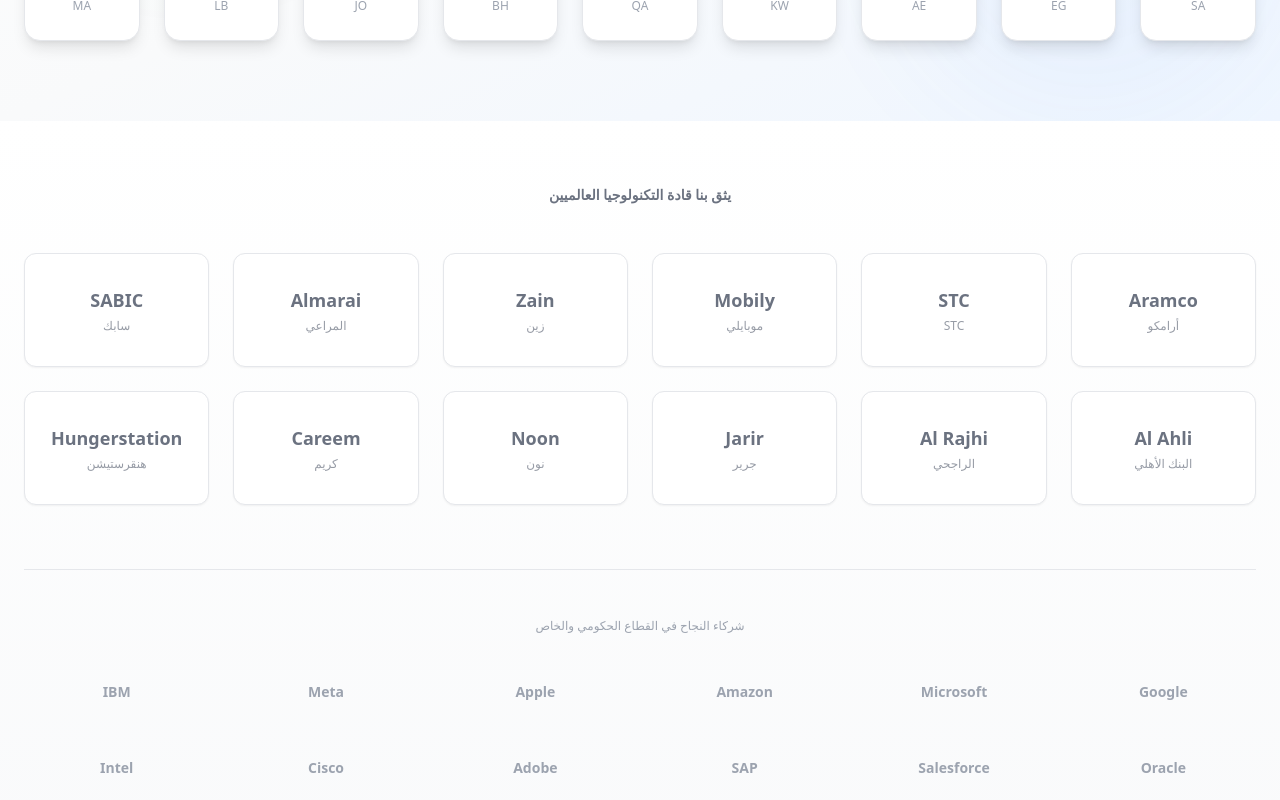
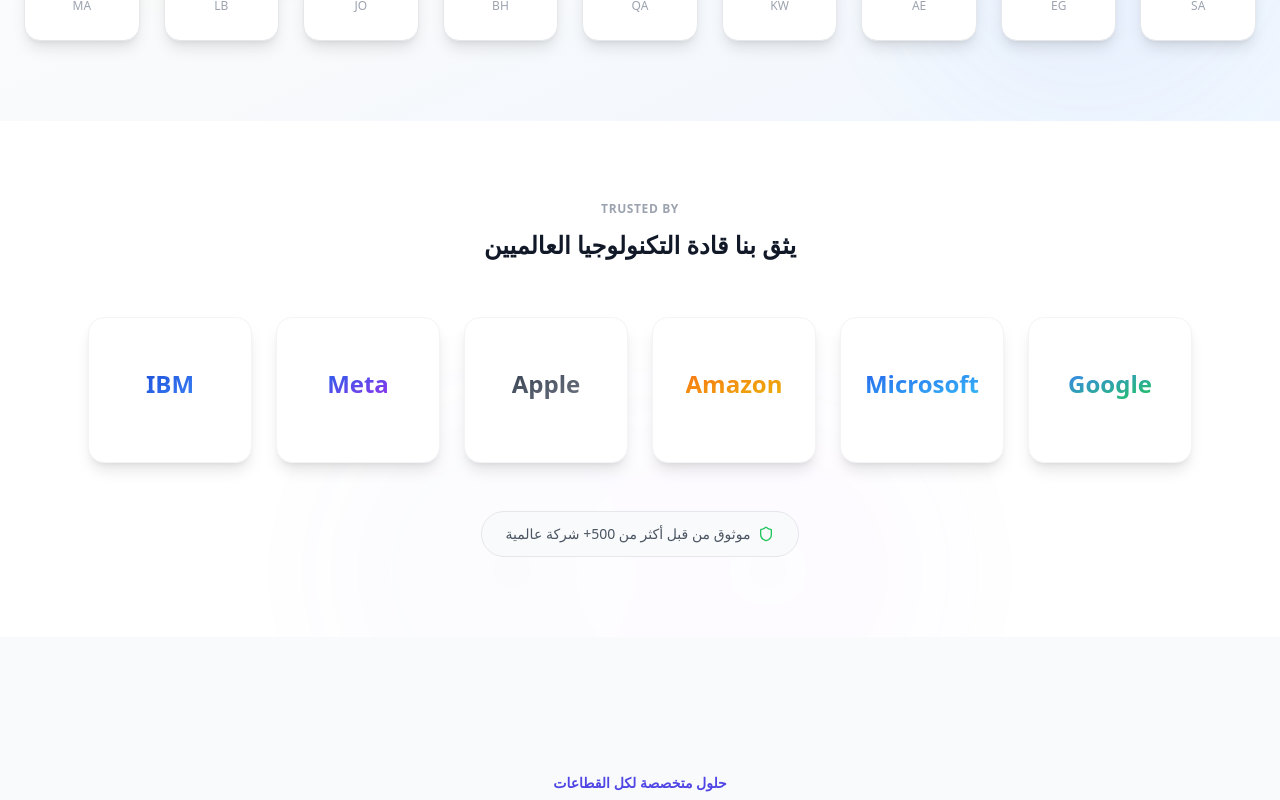
Before and after one commit to mahmoud-fouad2/server, a Next.js app in the folder client/: page / in a window 1280 px wide. Shown: the part 2260-3060 px from the top of the page. Built offline with nearby package versions, Linux system fonts and the light colour scheme; some icons are missing; a web font is replaced by a local one.

Commit message:
Premium companies section - 6 cards with elegant gradient design

```diff
--- a/client/src/components/LandingPage.jsx
+++ b/client/src/components/LandingPage.jsx
@@ -579,81 +579,85 @@
       </section>
 
       {/* Trusted by Companies Section */}
-      <section className={`py-16 relative ${isDark ? 'bg-cosmic-900' : 'bg-gradient-to-b from-white to-gray-50'}`}>
-        <div className="max-w-7xl mx-auto px-6">
+      <section className={`py-20 relative overflow-hidden ${isDark ? 'bg-cosmic-900' : 'bg-white'}`}>
+        {/* Subtle background decoration */}
+        <div className="absolute inset-0 opacity-[0.02]">
+          <div className="absolute top-1/2 left-1/4 w-96 h-96 bg-brand-500 rounded-full blur-3xl"></div>
+          <div className="absolute top-1/2 right-1/4 w-96 h-96 bg-purple-500 rounded-full blur-3xl"></div>
+        </div>
+
+        <div className="max-w-6xl mx-auto px-6 relative z-10">
           <motion.div
             initial={{ opacity: 0, y: 20 }}
             whileInView={{ opacity: 1, y: 0 }}
             viewport={{ once: true }}
             transition={{ duration: 0.5 }}
-            className="text-center mb-12"
+            className="text-center mb-14"
           >
-            <p className={`text-sm font-bold mb-2 ${isDark ? 'text-gray-400' : 'text-gray-500'}`}>يثق بنا قادة التكنولوجيا العالميين</p>
+            <p className={`text-xs uppercase tracking-wider font-bold mb-3 ${isDark ? 'text-gray-500' : 'text-gray-400'}`}>
+              Trusted By
+            </p>
+            <h3 className={`text-2xl font-bold ${isDark ? 'text-white' : 'text-gray-900'}`}>
+              يثق بنا قادة التكنولوجيا العالميين
+            </h3>
           </motion.div>
 
-          {/* Companies Grid */}
-          <div className="grid grid-cols-2 sm:grid-cols-3 md:grid-cols-4 lg:grid-cols-6 gap-4 md:gap-6">
+          {/* Premium Companies Cards */}
+          <div className="grid grid-cols-2 md:grid-cols-4 lg:grid-cols-6 gap-6">
             {[
-              { name: 'أرامكو', nameEn: 'Aramco', logo: '/companies/aramco.svg' },
-              { name: 'STC', nameEn: 'STC', logo: '/companies/stc.svg' },
-              { name: 'موبايلي', nameEn: 'Mobily', logo: '/companies/mobily.svg' },
-              { name: 'زين', nameEn: 'Zain', logo: '/companies/zain.svg' },
-              { name: 'المراعي', nameEn: 'Almarai', logo: '/companies/almarai.svg' },
-              { name: 'سابك', nameEn: 'SABIC', logo: '/companies/sabic.svg' },
-              { name: 'البنك الأهلي', nameEn: 'Al Ahli', logo: '/companies/alahli.svg' },
-              { name: 'الراجحي', nameEn: 'Al Rajhi', logo: '/companies/alrajhi.svg' },
-              { name: 'جرير', nameEn: 'Jarir', logo: '/companies/jarir.svg' },
-              { name: 'نون', nameEn: 'Noon', logo: '/companies/noon.svg' },
-              { name: 'كريم', nameEn: 'Careem', logo: '/companies/careem.svg' },
-              { name: 'هنقرستيشن', nameEn: 'Hungerstation', logo: '/companies/hungerstation.svg' }
+              { name: 'Google', color: 'from-blue-500 to-green-500' },
+              { name: 'Microsoft', color: 'from-blue-600 to-sky-400' },
+              { name: 'Amazon', color: 'from-orange-500 to-yellow-500' },
+              { name: 'Apple', color: 'from-gray-700 to-gray-500' },
+              { name: 'Meta', color: 'from-blue-600 to-purple-600' },
+              { name: 'IBM', color: 'from-blue-700 to-blue-500' }
             ].map((company, index) => (
               <motion.div
-                key={company.nameEn}
-                initial={{ opacity: 0, y: 20 }}
-                whileInView={{ opacity: 1, y: 0 }}
+                key={company.name}
+                initial={{ opacity: 0, y: 30, scale: 0.9 }}
+                whileInView={{ opacity: 1, y: 0, scale: 1 }}
                 viewport={{ once: true }}
-                transition={{ duration: 0.3, delay: index * 0.05 }}
-                className={`group relative p-6 rounded-xl transition-all duration-300 hover:scale-105 ${isDark ? 'bg-white/5 hover:bg-white/10 border border-white/10' : 'bg-white hover:bg-gray-50 border border-gray-200 shadow-sm hover:shadow-md'}`}
+                transition={{
+                  duration: 0.5,
+                  delay: index * 0.1,
+                  type: "spring",
+                  stiffness: 100
+                }}
+                whileHover={{
+                  y: -8,
+                  transition: { duration: 0.2 }
+                }}
+                className="group relative"
               >
-                <div className="flex items-center justify-center h-16">
-                  <div className={`text-center ${isDark ? 'text-gray-400 group-hover:text-gray-300' : 'text-gray-500 group-hover:text-gray-700'} transition-colors`}>
-                    <div className="font-bold text-lg mb-1">{company.nameEn}</div>
-                    <div className="text-xs opacity-70">{company.name}</div>
+                {/* Gradient Border */}
+                <div className={`absolute inset-0 bg-gradient-to-br ${company.color} rounded-2xl opacity-0 group-hover:opacity-100 transition-opacity duration-300 blur-xl`}></div>
+
+                {/* Card */}
+                <div className={`relative p-8 rounded-2xl transition-all duration-300 ${isDark ? 'bg-cosmic-800 hover:bg-cosmic-700 border border-white/10' : 'bg-white hover:bg-gray-50 border border-gray-100 shadow-lg hover:shadow-2xl'}`}>
+                  <div className="flex flex-col items-center justify-center h-20">
+                    <div className={`text-2xl font-black mb-2 bg-gradient-to-br ${company.color} bg-clip-text text-transparent`}>
+                      {company.name}
+                    </div>
+                    <div className={`h-1 w-12 rounded-full bg-gradient-to-r ${company.color} transform scale-x-0 group-hover:scale-x-100 transition-transform duration-300`}></div>
                   </div>
                 </div>
               </motion.div>
             ))}
           </div>
 
-          {/* Actual Logos Section - Premium Companies */}
+          {/* Trust Badge */}
           <motion.div
             initial={{ opacity: 0 }}
             whileInView={{ opacity: 1 }}
             viewport={{ once: true }}
-            transition={{ duration: 0.5, delay: 0.3 }}
-            className="mt-16 pt-12 border-t border-gray-200 dark:border-white/10"
+            transition={{ duration: 0.5, delay: 0.8 }}
+            className="mt-12 text-center"
           >
-            <p className={`text-center text-xs font-medium mb-8 ${isDark ? 'text-gray-500' : 'text-gray-400'}`}>
-              شركاء النجاح في القطاع الحكومي والخاص
-            </p>
-            <div className="grid grid-cols-3 sm:grid-cols-4 md:grid-cols-5 lg:grid-cols-6 gap-6">
-              {[
-                'Google', 'Microsoft', 'Amazon', 'Apple', 'Meta', 'IBM',
-                'Oracle', 'Salesforce', 'SAP', 'Adobe', 'Cisco', 'Intel'
-              ].map((company, index) => (
-                <motion.div
-                  key={company}
-                  initial={{ opacity: 0, scale: 0.9 }}
-                  whileInView={{ opacity: 1, scale: 1 }}
-                  viewport={{ once: true }}
-                  transition={{ duration: 0.2, delay: index * 0.03 }}
-                  className={`flex items-center justify-center p-4 rounded-lg transition-all duration-300 hover:scale-110 ${isDark ? 'hover:bg-white/5' : 'hover:bg-gray-50'}`}
-                >
-                  <span className={`text-sm font-bold ${isDark ? 'text-gray-500 hover:text-gray-400' : 'text-gray-400 hover:text-gray-600'} transition-colors`}>
-                    {company}
-                  </span>
-                </motion.div>
-              ))}
+            <div className={`inline-flex items-center gap-2 px-6 py-3 rounded-full ${isDark ? 'bg-white/5 border border-white/10' : 'bg-gray-50 border border-gray-200'}`}>
+              <Shield className="w-4 h-4 text-green-500" />
+              <span className={`text-sm font-medium ${isDark ? 'text-gray-400' : 'text-gray-600'}`}>
+                موثوق من قبل أكثر من 500+ شركة عالمية
+              </span>
             </div>
           </motion.div>
         </div>
```
